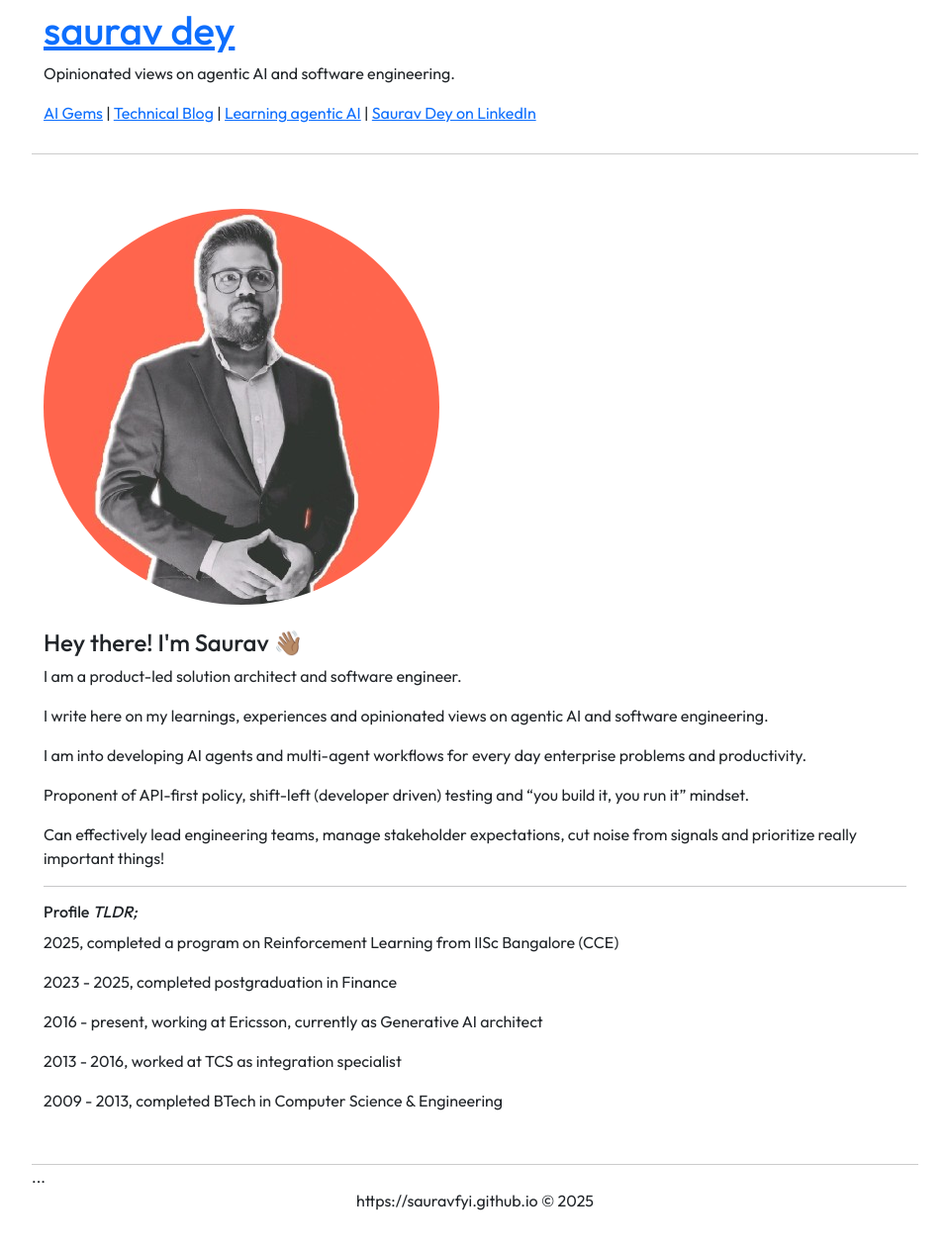
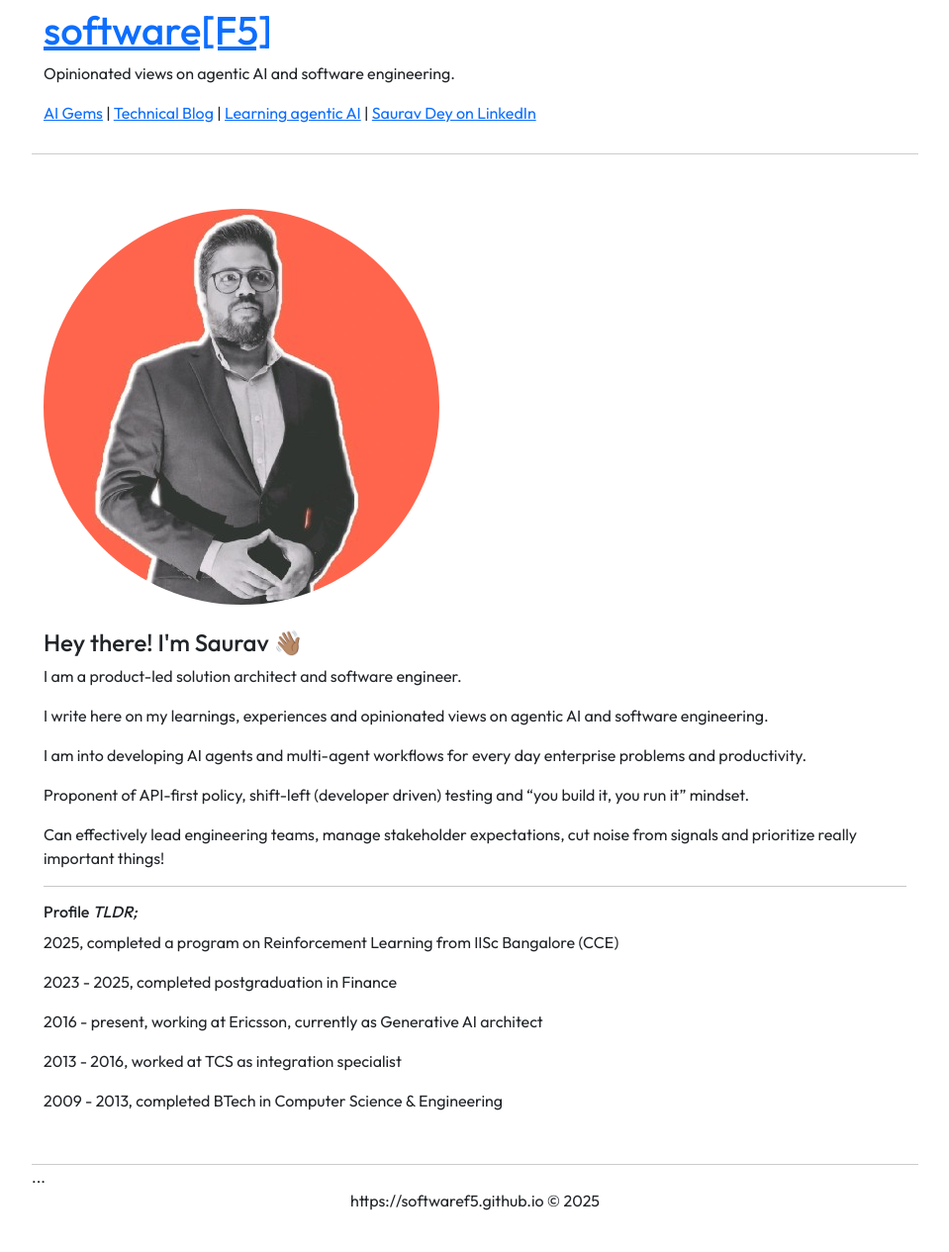
Before and after one commit to coffeeml/coffeeml.github.io, a Jekyll site: the page built from index.markdown, in a window 1280 px wide. Shown: the whole page at 99% size, without its empty margins (160-1119 px from the left). Built offline with Jekyll 4.4.1, drawn with Linux system fonts in a browser that asks for light colours; nearby versions of some CDN libraries.

Commit message:
Update _config.yml

```diff
--- a/_config.yml
+++ b/_config.yml
@@ -1,9 +1,9 @@
 # Site settings
-title: saurav dey
+title: software[F5]
 email:
 description: Opinionated views on agentic AI and software engineering.
 baseurl: ""
-url: "https://sauravfyi.github.io"
+url: "https://softwaref5.github.io"
 linkedin_username:
 github_username:
 twitter_username:
```
